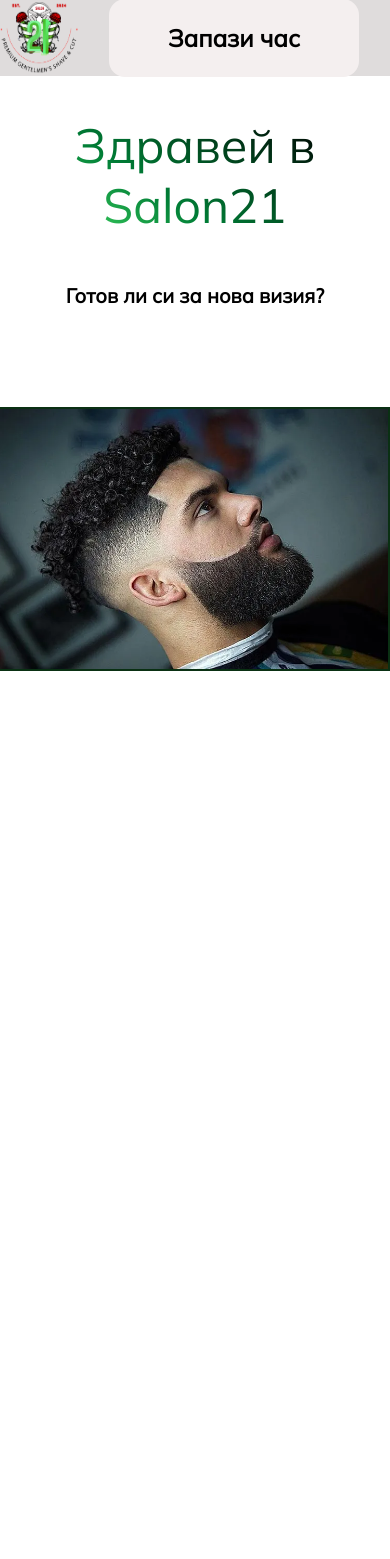
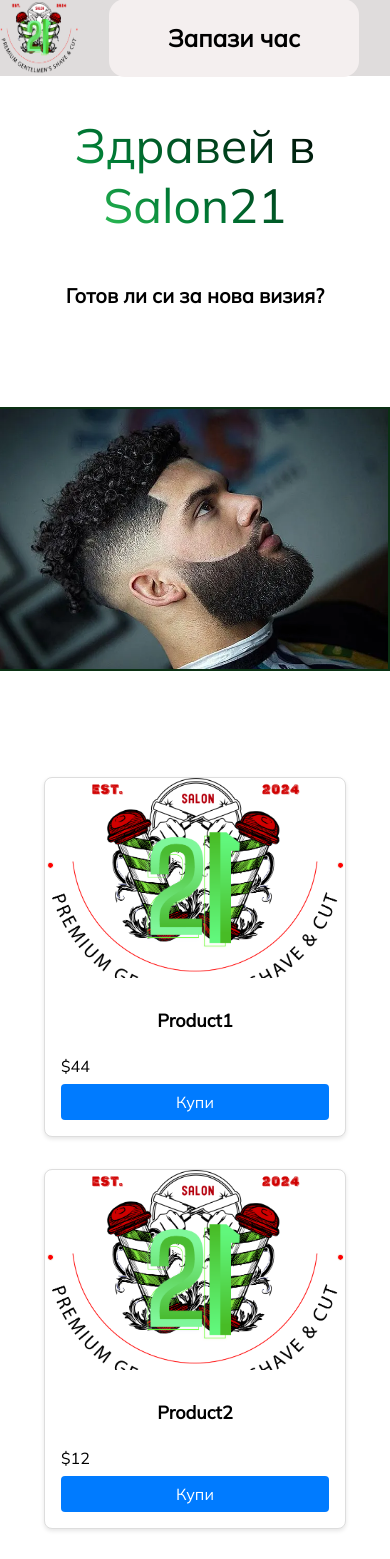
Before and after one commit to Xatila/salon21, a React (Vite) app: page / in a window 390 px wide. Shown: the top 1559 px of the page. Before the commit the page ends 844 px from the top, so only its background shows below. Built offline with nearby package versions, Linux system fonts and the light colour scheme.

Commit message:
fix allow to save hour

```diff
--- a/src/App.tsx
+++ b/src/App.tsx
@@ -7,7 +7,6 @@ function App() {
       <BrowserRouter>
       <div>
         <Routes>
-
         <Route path="/" element={<Home />} />
           <Route path="/reservation" element={<Reservation />} />
         </Routes>
--- a/src/components/Firebase/AuthedUserInfo.tsx
+++ b/src/components/Firebase/AuthedUserInfo.tsx
@@ -1,7 +1,8 @@
-import React, { useState } from "react";
-import { doc, getFirestore, setDoc } from "firebase/firestore";
+import React, { useState, useEffect } from "react";
+import { doc, getFirestore, setDoc, collection, getDocs } from "firebase/firestore";
 import { initializeApp } from "firebase/app";
 import { firebaseConfig } from "./firebase";
+
 const app = initializeApp(firebaseConfig);
 const db = getFirestore(app);
 
@@ -12,6 +13,18 @@ const AuthedUserInfo = ({ selectedHaircut }: { selectedHaircut: string }) => {
   const [inputPhone, setInputPhone] = useState<number | "">("");
   const [inputDate, setInputDate] = useState("");
   const [inputHour, setInputHour] = useState("");
+
+  useEffect(() => {
+    const checkUsersCollection = async () => {
+      const usersRef = collection(db, "users");
+      const usersSnapshot = await getDocs(usersRef);
+      if (usersSnapshot.empty) {
+        // Create the "users" collection if it doesn't exist
+        await setDoc(doc(db, "users", "initialDocument"), { exists: true });
+      }
+    };
+    checkUsersCollection();
+  }, []);
 
   const handleInputChange1 = (event: React.ChangeEvent<HTMLInputElement>) => {
     const inputValue = event.target.value;
@@ -28,6 +41,7 @@ const AuthedUserInfo = ({ selectedHaircut }: { selectedHaircut: string }) => {
       setInputPhone(inputValue === "" ? "" : parseInt(inputValue));
     }
   };
+
   const handleInputChange3 = (event: React.ChangeEvent<HTMLInputElement>) => {
     setInputDate(event.target.value);
   };
@@ -44,15 +58,13 @@ const AuthedUserInfo = ({ selectedHaircut }: { selectedHaircut: string }) => {
       inputDate !== "" &&
       inputHour !== ""
     ) {
-      const userDocRef = doc(db, "users");
-
       const userDetails = {
         Дата: " " + inputDate,
         Час: " " + inputHour,
         Услуга: " " + selectedHaircut,
       };
 
-      setDoc(userDocRef, userDetails)
+      setDoc(doc(db, "users", inputName), userDetails)
         .then(() => {
           alert("Успешно запазихте час!");
         })
--- a/src/components/UserInterface/Home/Home.css
+++ b/src/components/UserInterface/Home/Home.css
@@ -18,14 +18,27 @@
     rgba(0, 41, 7, 1) 100%
   );
   -webkit-background-clip: text;
+  background-clip: text;
   -webkit-text-fill-color: transparent;
 }
+
 .homeQuestion {
   font-weight: 600;
   display: flex;
   align-items: center;
   justify-content: center;
   font-size: 20px;
+}
+.productsContainer {
+  display: flex;
+  flex-wrap: wrap;
+  padding-top: 360px;
+  padding-bottom: 82px;
+  gap: 32px;
+  justify-content: center;
+}
+.productWrapper {
+  margin-top: 1000px;
 }
 @media (max-width: 768px) {
   .homeQuestion {
@@ -34,6 +47,17 @@
   .homeContainer {
     margin-top: 8%;
   }
+  .productWrapper {
+    margin-top: 10px;
+  }
+  .productsContainer {
+    display: flex;
+    flex-direction: column;
+    padding-top: 20;
+    gap: 32px;
+    align-items: center;
+    justify-content: center;
+  }
 }
 iframe#webpack-dev-server-client-overlay {
   display: none !important;
--- a/src/components/UserInterface/Home/Home.tsx
+++ b/src/components/UserInterface/Home/Home.tsx
@@ -1,6 +1,8 @@
+import { products } from "../../helper/Products";
 import Navbar from "../Navbar/Navbar";
 import "./Home.css";
 import ImageSlider from "./ImageSlider/ImageSlider";
+import Product from "./Products/Product";
 
 const Home = () => {
   return (
@@ -11,6 +13,10 @@ const Home = () => {
         <p className="homeQuestion">Готов ли си за нова визия?</p>
       </div>
       <ImageSlider />
+      <div className="productWrapper"></div>
+      <div className="productsContainer">
+        {products.map((p)=><Product key={p.id} title={p.title} image={p.image} price={p.price}/>)}
+      </div>
     </>
   );
 };
--- /dev/null
+++ b/src/components/UserInterface/Home/Products/Product.css
@@ -0,0 +1,66 @@
+.product-card {
+  border: 1px solid #ddd;
+  border-radius: 8px;
+  overflow: hidden;
+  box-shadow: 0 2px 4px rgba(0, 0, 0, 0.1);
+  background-color: #fff;
+  width: 300px;
+  min-width: 280px;
+}
+
+.product-image-container {
+  height: 200px; /* Adjust height as needed */
+  overflow: hidden;
+}
+
+.product-image {
+  width: 100%;
+  height: auto;
+}
+
+.product-details {
+  padding: 16px;
+  display: flex;
+  flex-direction: column;
+  justify-content: center;
+}
+
+.product-title {
+  font-size: 18px;
+  margin-bottom: 8px;
+  text-align: center;
+}
+
+.product-price {
+  font-size: 16px;
+  margin-bottom: 8px;
+}
+
+.buy-button {
+  background-color: #007bff;
+  color: #fff;
+  border: none;
+  border-radius: 4px;
+  padding: 8px 16px;
+  font-size: 16px;
+  cursor: pointer;
+  transition: background-color 0.3s ease;
+}
+
+.buy-button:hover {
+  background-color: #0056b3;
+}
+@media (max-width: 768px) {
+  .product-card {
+    margin-top: 0;
+    border: 1px solid #ddd;
+    border-radius: 8px;
+    display: flex;
+    flex-wrap: wrap;
+    flex-direction: column;
+    overflow: hidden;
+    box-shadow: 0 2px 4px rgba(0, 0, 0, 0.1);
+    background-color: #fff;
+    width: 300px;
+  }
+}
--- /dev/null
+++ b/src/components/UserInterface/Home/Products/Product.tsx
@@ -0,0 +1,24 @@
+import "./Product.css";
+interface ProductProps {
+  title: string;
+  image: string;
+  price: string;
+}
+const Product = ({ title, image, price }: ProductProps) => {
+  return (
+    <div className="product-card">
+      <div className="product-image-container">
+        <img src={image} alt={title} className="product-image" />
+      </div>
+      <div className="product-details">
+        <h2 className="product-title">{title}</h2>
+        <p className="product-price">${price}</p>
+        <button className="buy-button" onClick={console.log}>
+          Купи
+        </button>
+      </div>
+    </div>
+  );
+};
+
+export default Product;
--- /dev/null
+++ b/src/components/helper/Products.ts
@@ -0,0 +1,21 @@
+import logo from "../../assets/images/logo.png";
+export const products = [
+  {
+    id: 1,
+    title: "Product1",
+    image: logo,
+    price: "44",
+  },
+  {
+    id: 2,
+    title: "Product2",
+    image: logo,
+    price: "12",
+  },
+  {
+    id: 3,
+    title: "Product3",
+    image: logo,
+    price: "33",
+  },
+];
```
